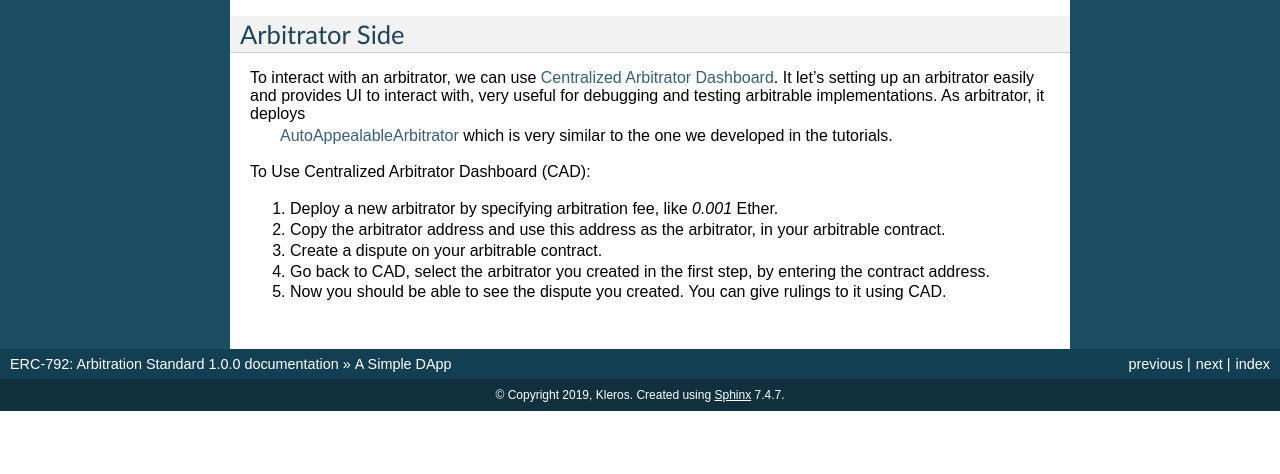
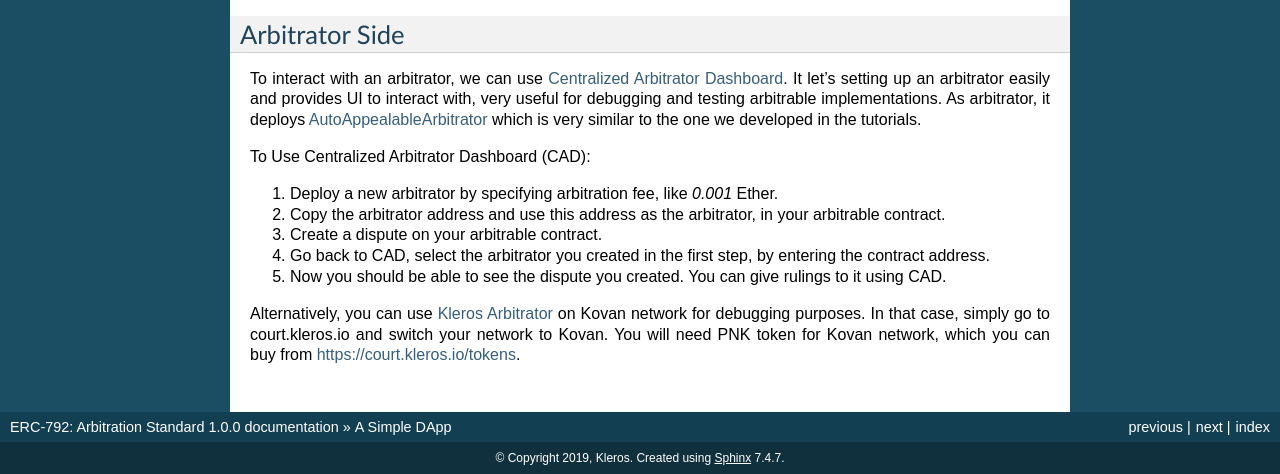
Before and after one commit to kleros/erc-792, a Sphinx documentation site: the page built from docs/a-simple-dapp.rst, in a window 1280 px wide and 900 px high, scrolled down 2620 px, cut to the strip 426-900 px from the top of the window. Built offline with Sphinx 7.4.7, drawn with Linux system fonts in a browser that asks for light colours; before the commit the page ends 3457 px from its top, so only the background shows below that.

Commit message:
refactor(a-simple-dapp): update Arbitrator Side section

```diff
--- a/docs/a-simple-dapp.rst
+++ b/docs/a-simple-dapp.rst
@@ -154,8 +154,7 @@ Interact
 Arbitrator Side
 ###############
 
-To interact with an arbitrator, we can use `Centralized Arbitrator Dashboard <https://centralizedarbitrator.netlify.com>`_. It let's setting up an arbitrator easily and provides UI to interact with, very useful for debugging and testing arbitrable implementations. As arbitrator, it deploys
- `AutoAppealableArbitrator <https://github.com/kleros/kleros-interaction/blob/master/contracts/standard/arbitration/AutoAppealableArbitrator.sol>`_ which is very similar to the one we developed in the tutorials.
+To interact with an arbitrator, we can use `Centralized Arbitrator Dashboard <https://centralizedarbitrator.netlify.com>`_. It let's setting up an arbitrator easily and provides UI to interact with, very useful for debugging and testing arbitrable implementations. As arbitrator, it deploys `AutoAppealableArbitrator <https://github.com/kleros/kleros-interaction/blob/master/contracts/standard/arbitration/AutoAppealableArbitrator.sol>`_ which is very similar to the one we developed in the tutorials.
 
 To Use Centralized Arbitrator Dashboard (CAD):
 
@@ -164,3 +163,5 @@ To Use Centralized Arbitrator Dashboard (CAD):
 3. Create a dispute on your arbitrable contract.
 4. Go back to CAD, select the arbitrator you created in the first step, by entering the contract address.
 5. Now you should be able to see the dispute you created. You can give rulings to it using CAD.
+
+Alternatively, you can use `Kleros Arbitrator <https://kovan.etherscan.io/address/0x60b2abfdfad9c0873242f59f2a8c32a3cc682f80>`_ on Kovan network for debugging purposes. In that case, simply go to court.kleros.io and switch your network to Kovan. You will need PNK token for Kovan network, which you can buy from https://court.kleros.io/tokens.
```
